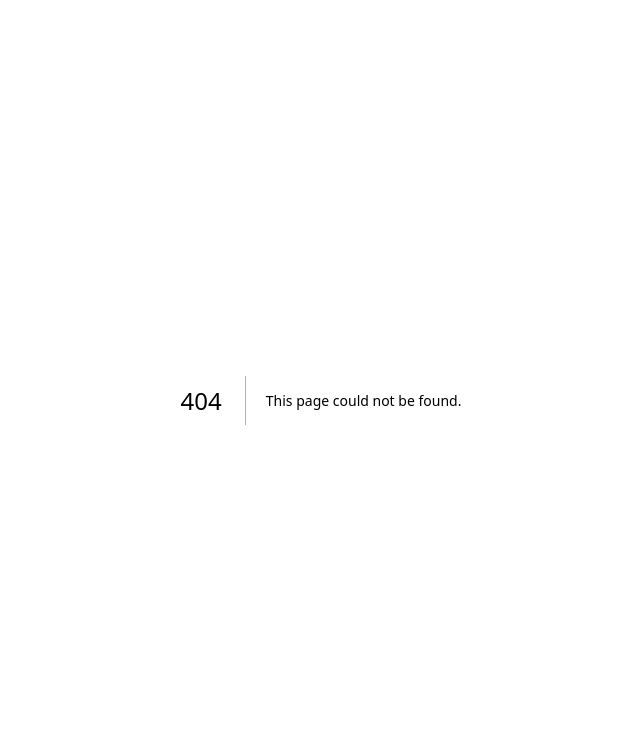
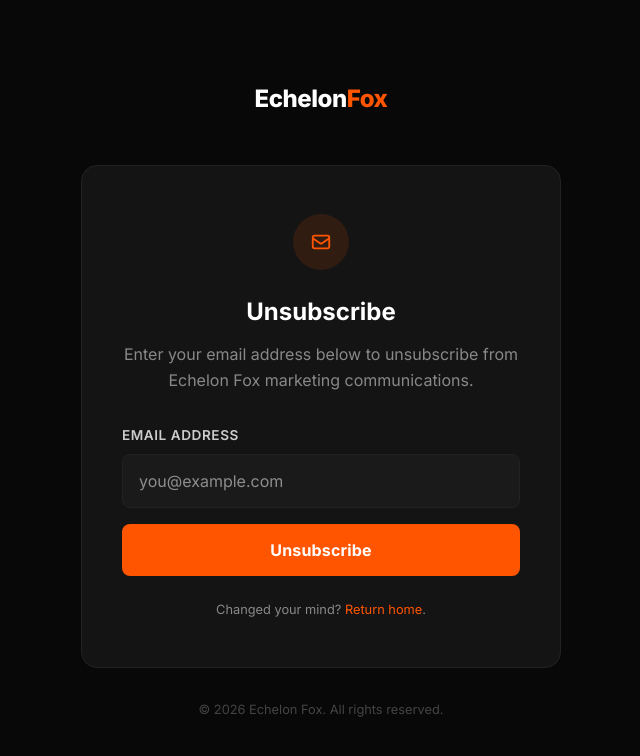
Before and after one commit to abrahamqdiaz-a11y/echelonfox, a Next.js app: page /unsubscribe in a window 1280 px wide. Before the commit this address had no page. Shown: the top 756 px of the page, without its empty margins (319-959 px from the left). Built offline with nearby package versions, Linux system fonts and the light colour scheme.

Commit message:
Add /unsubscribe page with Netlify form integration
Centered card layout matching site design — email input, success/error
states, and honeypot spam protection. Metadata marks the page noindex.

https://claude.ai/code/session_01LtFkvzBprpmCgxgQQ6YLFk

```diff
--- /dev/null
+++ b/app/unsubscribe/UnsubscribeClient.tsx
@@ -0,0 +1,288 @@
+"use client";
+
+import { useState } from "react";
+import Link from "next/link";
+
+export default function UnsubscribeClient() {
+  const [email, setEmail] = useState("");
+  const [status, setStatus] = useState<"idle" | "success" | "error">("idle");
+  const [loading, setLoading] = useState(false);
+
+  async function handleSubmit(e: React.FormEvent) {
+    e.preventDefault();
+    if (!email) return;
+    setLoading(true);
+
+    const form = e.target as HTMLFormElement;
+    const data = new FormData(form);
+
+    try {
+      const res = await fetch("/", {
+        method: "POST",
+        headers: { "Content-Type": "application/x-www-form-urlencoded" },
+        body: new URLSearchParams(data as unknown as Record<string, string>).toString(),
+      });
+      setStatus(res.ok ? "success" : "error");
+    } catch {
+      setStatus("error");
+    } finally {
+      setLoading(false);
+    }
+  }
+
+  return (
+    <div
+      style={{
+        minHeight: "100vh",
+        background: "var(--black)",
+        display: "flex",
+        flexDirection: "column",
+        alignItems: "center",
+        justifyContent: "center",
+        padding: "60px 24px",
+        fontFamily: "var(--font-inter), sans-serif",
+      }}
+    >
+      {/* Logo */}
+      <Link href="/" style={{ display: "inline-block", marginBottom: "48px" }}>
+        <span
+          style={{
+            fontWeight: 800,
+            fontSize: "1.5rem",
+            letterSpacing: "-0.02em",
+            color: "var(--white)",
+          }}
+        >
+          Echelon<span style={{ color: "var(--orange)" }}>Fox</span>
+        </span>
+      </Link>
+
+      {/* Card */}
+      <div
+        style={{
+          width: "100%",
+          maxWidth: "480px",
+          background: "var(--card-bg)",
+          border: "1px solid var(--border)",
+          borderRadius: "16px",
+          padding: "48px 40px",
+          textAlign: "center",
+        }}
+      >
+        {status === "success" ? (
+          <>
+            <div
+              style={{
+                width: "56px",
+                height: "56px",
+                borderRadius: "50%",
+                background: "rgba(255,85,0,0.12)",
+                display: "flex",
+                alignItems: "center",
+                justifyContent: "center",
+                margin: "0 auto 24px",
+              }}
+            >
+              <svg width="24" height="24" viewBox="0 0 24 24" fill="none">
+                <path
+                  d="M5 13l4 4L19 7"
+                  stroke="var(--orange)"
+                  strokeWidth="2.5"
+                  strokeLinecap="round"
+                  strokeLinejoin="round"
+                />
+              </svg>
+            </div>
+            <h1
+              style={{
+                fontSize: "1.5rem",
+                fontWeight: 700,
+                color: "var(--white)",
+                marginBottom: "12px",
+              }}
+            >
+              You&apos;ve been unsubscribed
+            </h1>
+            <p style={{ color: "var(--gray)", lineHeight: 1.6, marginBottom: "32px" }}>
+              We&apos;ve removed{" "}
+              <strong style={{ color: "var(--gray-light)" }}>{email}</strong> from our mailing
+              list. You won&apos;t receive any more marketing emails from us.
+            </p>
+            <Link
+              href="/"
+              style={{
+                display: "inline-block",
+                padding: "12px 28px",
+                background: "var(--orange)",
+                color: "var(--white)",
+                borderRadius: "8px",
+                fontWeight: 600,
+                fontSize: "0.95rem",
+                textDecoration: "none",
+              }}
+            >
+              Back to Echelon Fox
+            </Link>
+          </>
+        ) : (
+          <>
+            <div
+              style={{
+                width: "56px",
+                height: "56px",
+                borderRadius: "50%",
+                background: "rgba(255,85,0,0.12)",
+                display: "flex",
+                alignItems: "center",
+                justifyContent: "center",
+                margin: "0 auto 24px",
+              }}
+            >
+              <svg width="22" height="22" viewBox="0 0 24 24" fill="none">
+                <path
+                  d="M3 8l7.89 5.26a2 2 0 002.22 0L21 8M5 19h14a2 2 0 002-2V7a2 2 0 00-2-2H5a2 2 0 00-2 2v10a2 2 0 002 2z"
+                  stroke="var(--orange)"
+                  strokeWidth="2"
+                  strokeLinecap="round"
+                  strokeLinejoin="round"
+                />
+              </svg>
+            </div>
+
+            <h1
+              style={{
+                fontSize: "1.5rem",
+                fontWeight: 700,
+                color: "var(--white)",
+                marginBottom: "12px",
+              }}
+            >
+              Unsubscribe
+            </h1>
+            <p style={{ color: "var(--gray)", lineHeight: 1.6, marginBottom: "32px" }}>
+              Enter your email address below to unsubscribe from Echelon Fox marketing
+              communications.
+            </p>
+
+            <form
+              name="unsubscribe"
+              method="POST"
+              data-netlify="true"
+              netlify-honeypot="bot-field"
+              onSubmit={handleSubmit}
+              style={{ textAlign: "left" }}
+            >
+              <input type="hidden" name="form-name" value="unsubscribe" />
+              <div style={{ display: "none" }}>
+                <input name="bot-field" />
+              </div>
+
+              <label
+                htmlFor="email"
+                style={{
+                  display: "block",
+                  fontSize: "0.85rem",
+                  fontWeight: 600,
+                  color: "var(--gray-light)",
+                  marginBottom: "8px",
+                  letterSpacing: "0.04em",
+                  textTransform: "uppercase",
+                }}
+              >
+                Email Address
+              </label>
+              <input
+                id="email"
+                type="email"
+                name="email"
+                required
+                value={email}
+                onChange={(e) => setEmail(e.target.value)}
+                placeholder="you@example.com"
+                style={{
+                  width: "100%",
+                  padding: "14px 16px",
+                  background: "#1a1a1a",
+                  border: "1px solid var(--border)",
+                  borderRadius: "8px",
+                  color: "var(--white)",
+                  fontSize: "1rem",
+                  outline: "none",
+                  marginBottom: "16px",
+                  transition: "border-color 0.2s",
+                }}
+                onFocus={(e) => (e.target.style.borderColor = "var(--orange)")}
+                onBlur={(e) => (e.target.style.borderColor = "var(--border)")}
+              />
+
+              {status === "error" && (
+                <p
+                  style={{
+                    color: "#ff4444",
+                    fontSize: "0.875rem",
+                    marginBottom: "16px",
+                  }}
+                >
+                  Something went wrong. Please try again or email us at{" "}
+                  <a
+                    href="mailto:hello@echelonfox.com"
+                    style={{ color: "var(--orange)", textDecoration: "none" }}
+                  >
+                    hello@echelonfox.com
+                  </a>
+                  .
+                </p>
+              )}
+
+              <button
+                type="submit"
+                disabled={loading}
+                style={{
+                  width: "100%",
+                  padding: "14px",
+                  background: loading ? "#555" : "var(--orange)",
+                  color: "var(--white)",
+                  border: "none",
+                  borderRadius: "8px",
+                  fontWeight: 700,
+                  fontSize: "1rem",
+                  cursor: loading ? "not-allowed" : "pointer",
+                  transition: "background 0.2s",
+                  letterSpacing: "0.01em",
+                }}
+              >
+                {loading ? "Processing…" : "Unsubscribe"}
+              </button>
+            </form>
+
+            <p
+              style={{
+                marginTop: "24px",
+                fontSize: "0.8rem",
+                color: "var(--gray)",
+                lineHeight: 1.5,
+              }}
+            >
+              Changed your mind?{" "}
+              <Link href="/" style={{ color: "var(--orange)", textDecoration: "none" }}>
+                Return home
+              </Link>
+              .
+            </p>
+          </>
+        )}
+      </div>
+
+      <p
+        style={{
+          marginTop: "32px",
+          fontSize: "0.8rem",
+          color: "#444",
+          textAlign: "center",
+        }}
+      >
+        © {new Date().getFullYear()} Echelon Fox. All rights reserved.
+      </p>
+    </div>
+  );
+}
--- /dev/null
+++ b/app/unsubscribe/page.tsx
@@ -0,0 +1,18 @@
+import type { Metadata } from "next";
+import UnsubscribeClient from "./UnsubscribeClient";
+
+export const metadata: Metadata = {
+  title: "Unsubscribe",
+  description: "Unsubscribe from Echelon Fox marketing emails.",
+  alternates: {
+    canonical: "https://echelonfox.com/unsubscribe",
+  },
+  robots: {
+    index: false,
+    follow: false,
+  },
+};
+
+export default function UnsubscribePage() {
+  return <UnsubscribeClient />;
+}
```
